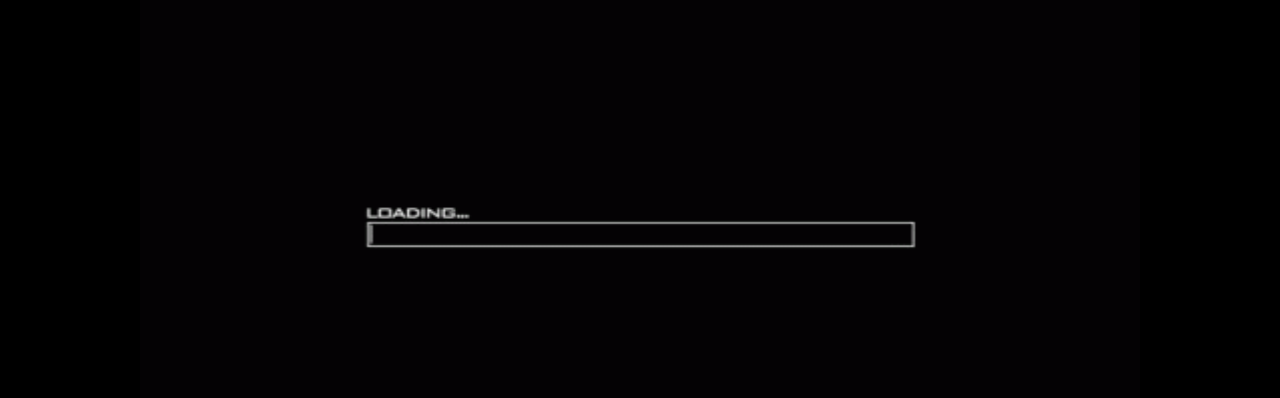
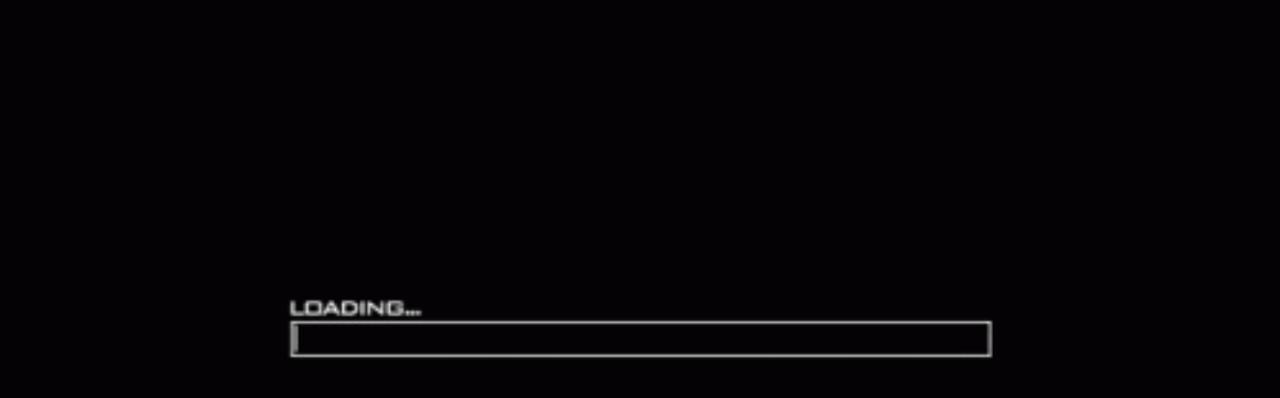
Before and after one commit to anita-nudes/anita-nudes.github.io, a plain HTML site: page nudes.html in a window 1280 px wide. Shown: the part 62-460 px from the top of the page. Drawn offline with Linux system fonts and the light colour scheme; a web font is replaced by a local one.

Commit message:
Update nudes.html

```diff
--- a/nudes.html
+++ b/nudes.html
@@ -13,7 +13,7 @@
         <p>INSTALANDO MALWARE!!!!</p>
     </header>
     <main>
-        <img src="images/loading.gif" height="500px" width="1000px">
+        <img src="images/loading.gif" height="100%" width="100%">
     </main>
 </body>
 </html>
```
